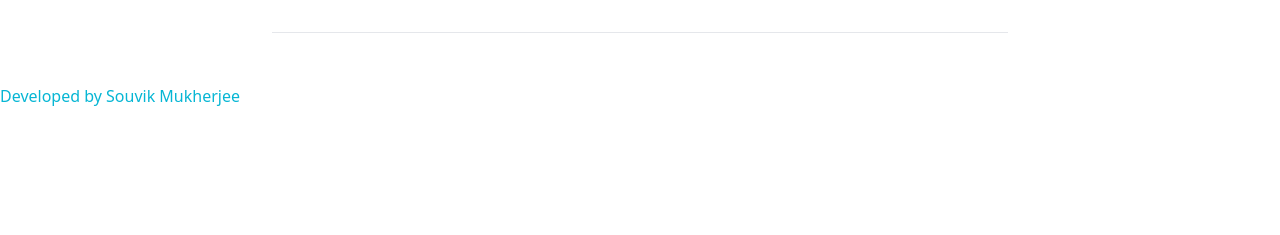
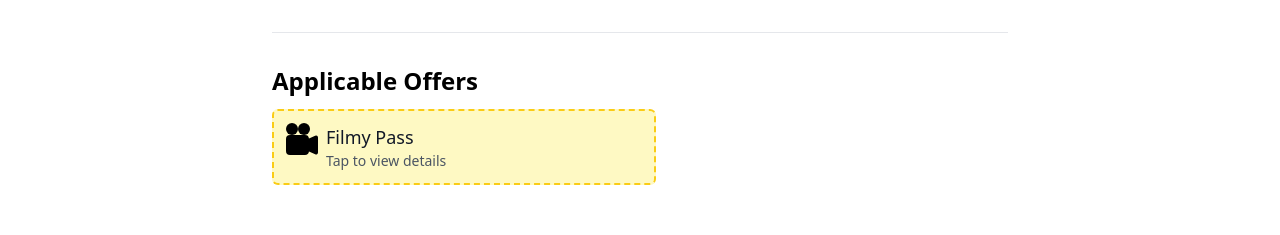
Before and after one commit to SouvikMukherjee199/bookmyshow, a React (Create React App) app: page /movie/1 in a window 1280 px wide. Shown: the part 620-855 px from the top of the page. Before the commit the page ends 800 px from the top, so only its background shows below. Built offline with nearby package versions, Linux system fonts and the light colour scheme.

Commit message:
Movie page 1st phase

```diff
--- a/src/App.js
+++ b/src/App.js
@@ -8,22 +8,40 @@
 import HomePage from "./pages/Home.page.js";
 import MovieHOC from "./HOC/Movie.HOC.js";
 import Movie from "./pages/Movie.page.js";
+import Plays from "./pages/Plays.page.js";
+import HeroCarousal from "./components/HeroCarousal/HeroCarousal.component.js";
+import Navbar from "./components/Navbar/navbar.component.js";
 function App() {
   return (
     <>
       <Routes>
-        <Route
+
+       <Route path="/*" element={<><DefaultHOC/></>}/>
+
+                               {/* {/* or we write the following    */}
+        {/* <Route
           path="/*"
           element={<DefaultHOC />}
         />
         <Route
           path="/*"
           element={<HomePage />}
-        />
+        /> */}
 
+
+
+        <Route path="/movie/:id" element={<><MovieHOC/></>}/>
+                     {/* or we write the following
         <Route path="/movie/:id" element={<MovieHOC/>}/>
-        <Route path="/movie/:id" element={<Movie/>}/>
+        <Route path="/movie/:id" element={<Movie/>}/>  */}
         {/* Here the :id is the parameter or params that we learnt about during dealing with API */}
+
+        <Route path="/plays" element={<>
+       <Navbar />
+       <HeroCarousal />
+       <Plays />
+       </>} />
+
       </Routes>
       <h1 className="text-cyan-500 mx-50 ">Developed by Souvik Mukherjee</h1>
 
--- a/src/pages/Movie.page.js
+++ b/src/pages/Movie.page.js
@@ -1,7 +1,7 @@
 
 import React from "react";
 import MovieHero from "../components/MovieHero/MovieHero.component";
-
+import { BsFillCameraReelsFill } from "react-icons/bs";
 const Movie = () => {
   return (
     <>
@@ -19,8 +19,25 @@
 
         </div>
         <div className="my-8">
-        <hr className="h-1 bg-black-500" />
+        <hr className=" bg-black-500" />
           </div>
+
+       <div className="flex flex-col items-start gap-3">
+
+   <h1 className="text-grey-800 font-bold text-2xl">Applicable Offers</h1>
+
+   <div className="flex items-start gap-2 bg-yellow-100 border-yellow-400 w-96 border-2 border-dashed rounded-md p-3">
+
+<div className="h-8  w-8">
+<BsFillCameraReelsFill className="h-full w-full"/>
+</div>
+
+     <div className="flex flex-col items-start">
+    <h3 className="text-gray-900 text-lg">Filmy Pass</h3>
+    <p className="text-gray-600 text-sm">Tap to view details</p>
+        </div>
+        </div>
+       </div>
 
       </div>
 
--- /dev/null
+++ b/src/pages/Plays.page.js
@@ -0,0 +1,11 @@
+import React from "react" ;
+
+const Plays = () =>  {
+ return (
+ <>
+Hello World
+ </>
+)
+};
+
+export default Plays;
```
